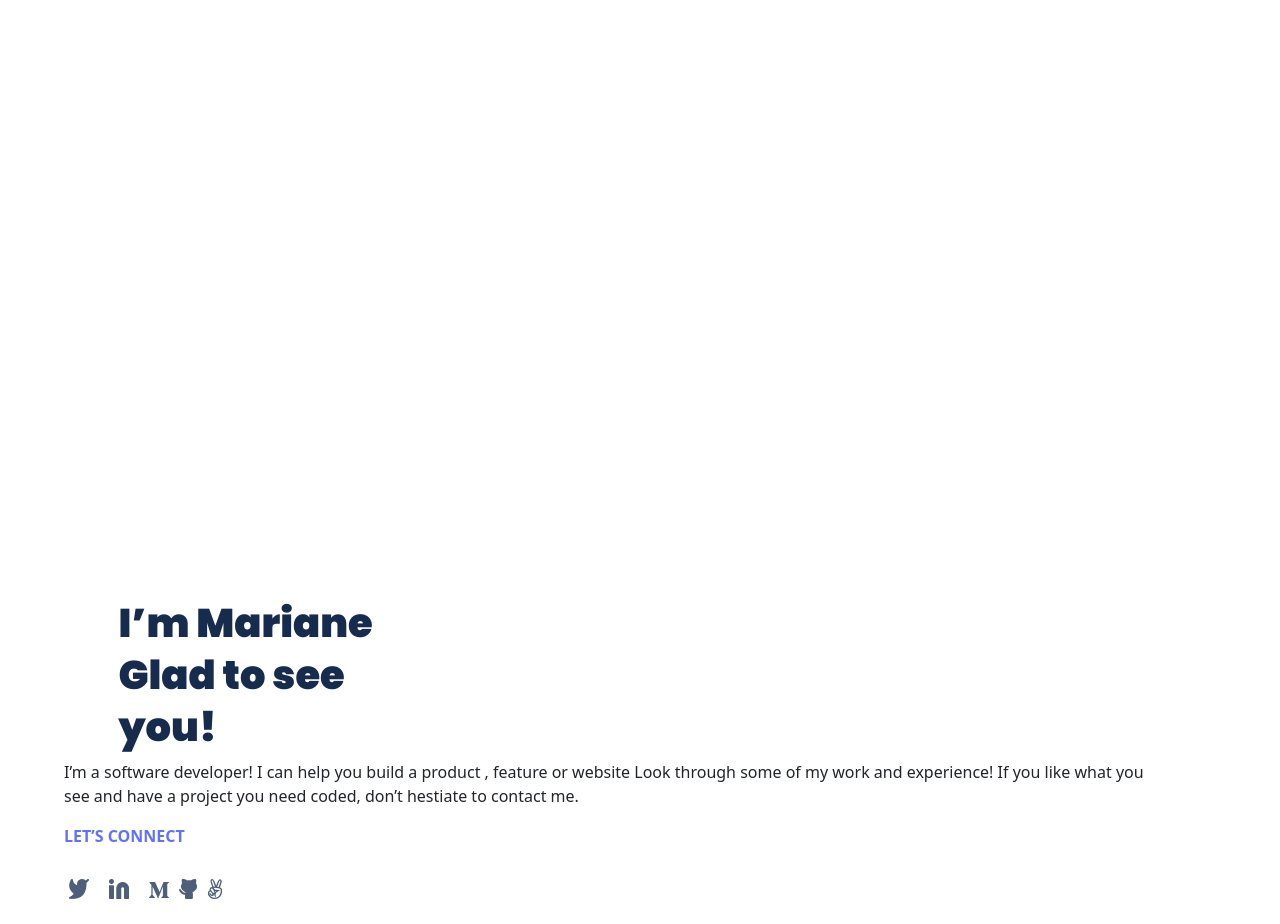
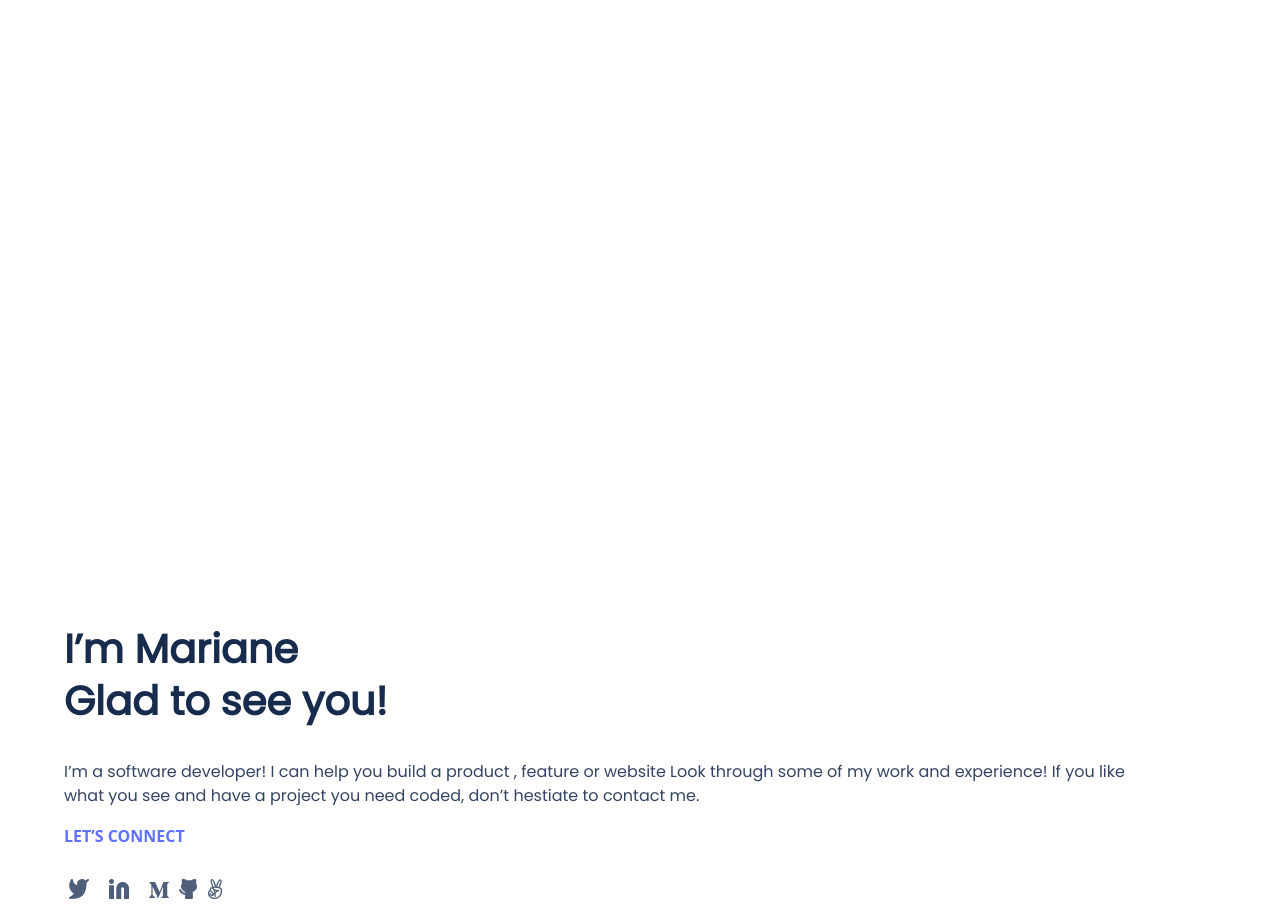
Before and after one commit to joyapisi/Fatuma-and-Joy, a website: page index.html in a window 1280 px wide. Shown: the part 139-1063 px from the top of the page. Drawn offline with nearby package versions, Linux system fonts and the light colour scheme.

Commit message:
Fonts changes

```diff
--- a/style.css
+++ b/style.css
@@ -109,6 +109,7 @@ line-height: 52px;
 display: flex;
 align-items: center;
 color: #172B4D;
+margin-left: 0%;
 }
 
 
@@ -152,7 +153,9 @@ height: 20px;
 
 
 }
-.p{
+#paragraph1{
     font-family: 'Poppins';
+    color: #344563;
+
 
 }
```
Also changed, not shown: Fonts/Poppins.ttf.
